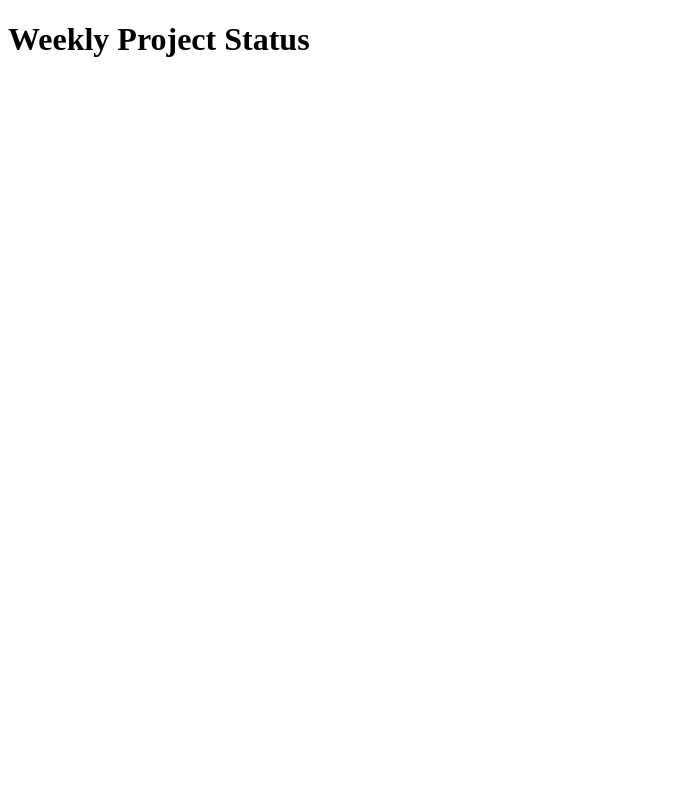
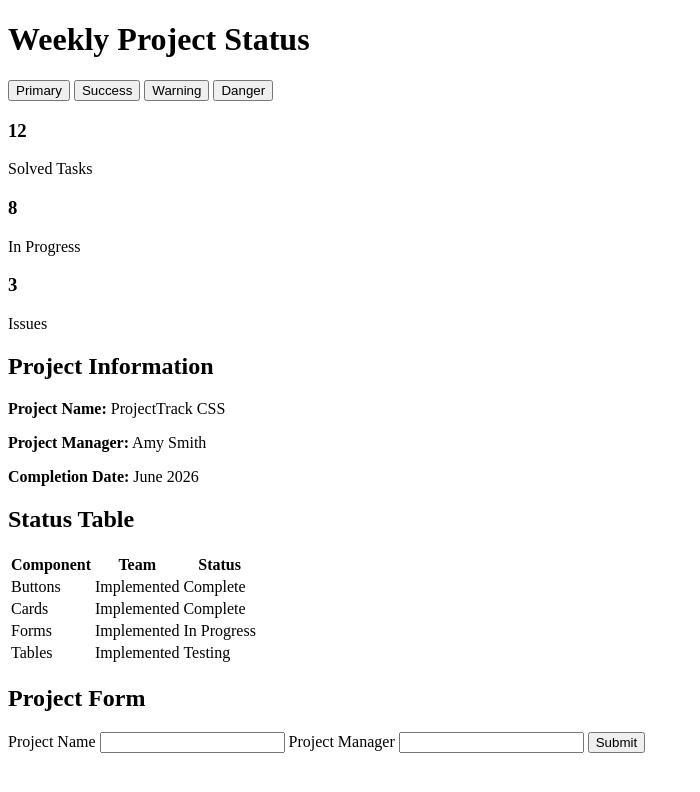
Before and after one commit to bui00083/Custom-CSS-Framework, a plain HTML site: page index.html in a window 1280 px wide. Shown: the whole page, without its empty margins (0-700 px from the left). Drawn offline with Linux system fonts and the light colour scheme.

Commit message:
Setup ProjectTrack HTML and SCSS structure

```diff
--- a/index.html
+++ b/index.html
@@ -7,7 +7,114 @@
 </head>
 <body>
 
-    <h1>Weekly Project Status</h1>
+  <main class="container">
+
+    <h1 class="page-title">Weekly Project Status</h1>
+
+    <!-- Buttons -->
+    <section class="section">
+
+      <button class="btn btn-primary">Primary</button>
+      <button class="btn btn-success">Success</button>
+      <button class="btn btn-warning">Warning</button>
+      <button class="btn btn-danger">Danger</button>
+    </section>
+
+    <!-- Status Cards -->
+    <section class="section">
+
+      <div class="card-container">
+
+        <div class="card solved">
+          <h3 class="card-number">12</h3>
+          <p class="card-text">Solved Tasks</p>
+        </div>
+
+        <div class="card progress">
+          <h3 class="card-number">8</h3>
+          <p class="card-text">In Progress</p>
+        </div>
+
+        <div class="card danger">
+          <h3 class="card-number">3</h3>
+          <p class="card-text">Issues</p>
+        </div>
+
+      </div>
+    </section>
+
+    <!-- Project Information -->
+    <section class="section">
+      <h2 class="section-title">Project Information</h2>
+
+      <div class="project-info">
+        <p><strong>Project Name:</strong> ProjectTrack CSS</p>
+        <p><strong>Project Manager:</strong> Amy Smith</p>
+        <p><strong>Completion Date:</strong> June 2026</p>
+      </div>
+    </section>
+
+    <!-- Status Table -->
+    <section class="section">
+      <h2 class="section-title">Status Table</h2>
+
+      <table class="status-table">
+        <thead>
+          <tr>
+            <th>Component</th>
+            <th>Team</th>
+            <th>Status</th>
+          </tr>
+        </thead>
+
+        <tbody>
+          <tr>
+            <td>Buttons</td>
+            <td>Implemented</td>
+            <td>Complete</td>
+          </tr>
+
+          <tr>
+            <td>Cards</td>
+            <td>Implemented</td>
+            <td>Complete</td>
+          </tr>
+
+          <tr>
+            <td>Forms</td>
+            <td>Implemented</td>
+            <td>In Progress</td>
+          </tr>
+
+          <tr>
+           <td>Tables</td>
+           <td>Implemented</td>
+           <td>Testing</td>
+         </tr>
+        </tbody>
+      </table>
+    </section>
+
+    <!-- Form -->
+    <section class="section">
+      <h2 class="section-title">Project Form</h2>
+
+      <form class="project-form">
+
+        <label for="project">Project Name</label>
+        <input class="input-field" type="text" id="project">
+
+        <label for="manager">Project Manager</label>
+        <input class="input-field" type="text" id="manager">
+
+        <button class="btn btn-primary" type="submit">
+          Submit
+        </button>
+
+      </form>
+    </section>
+
+  </main>
 
 </body>
 </html>
```
Also changed, not shown: src/base/_base.scss (added), src/base/_reset.scss (added), src/base/index.scss (added), src/components/_button.scss (added), src/components/_card.scss (added), src/components/index.scss (added), src/fonts/_font-nunito.scss (added), src/fonts/index.scss (added), src/projecttrack.scss (added), src/variables/_colors.scss (added), src/variables/_typography.scss (added), src/variables/index.scss (added).
